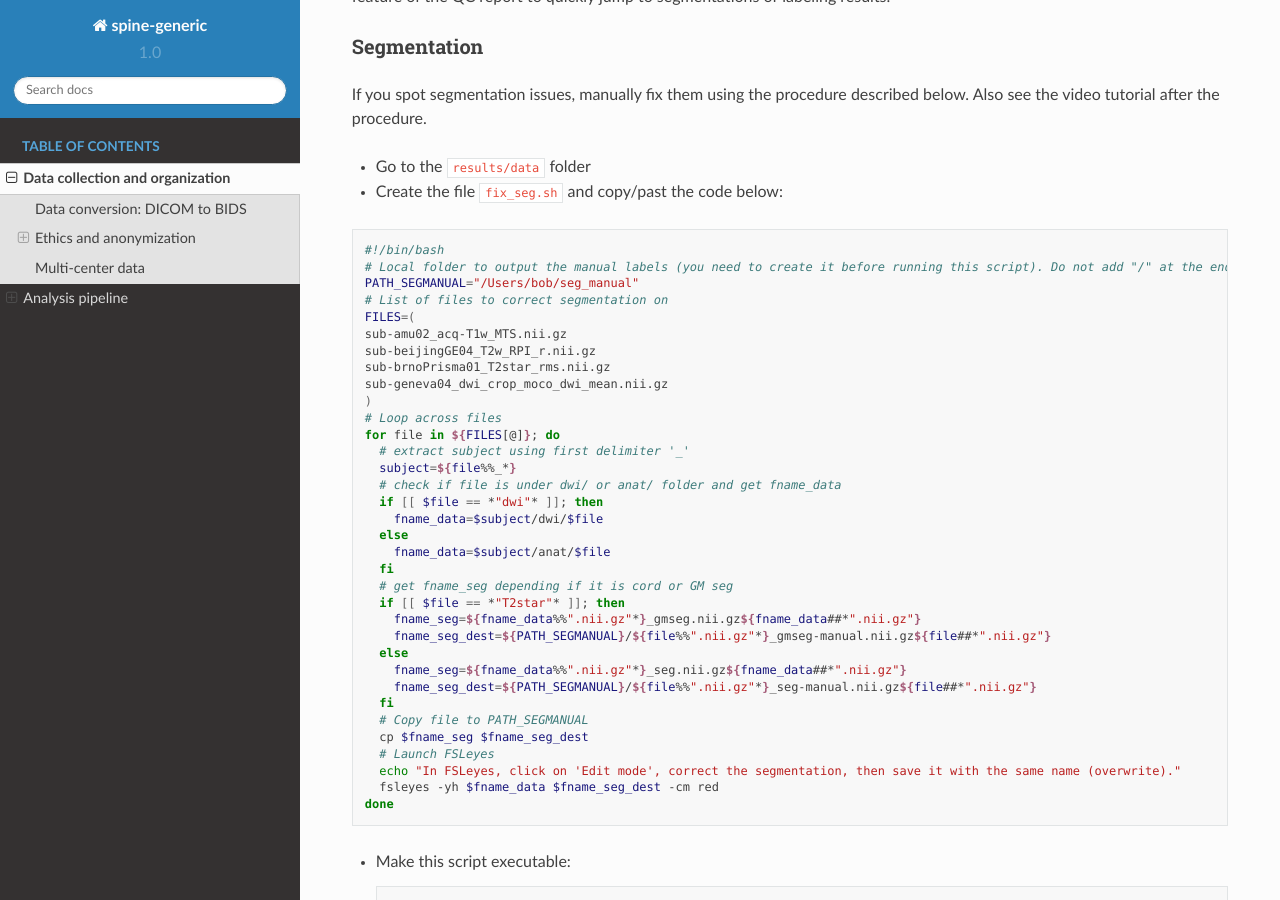
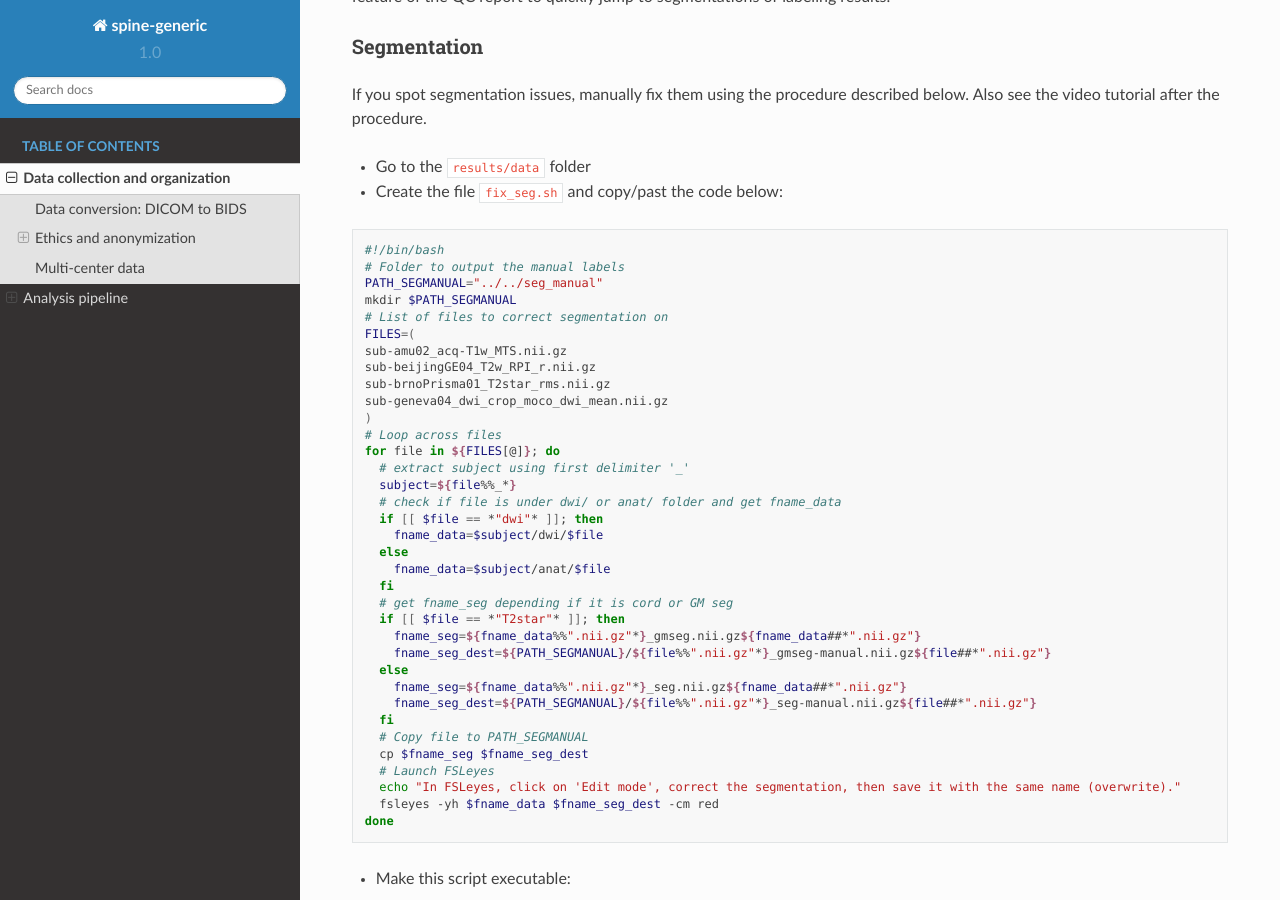
Before and after one commit to spine-generic/spine-generic, a Sphinx documentation site: the page built from docs/documentation.rst, in a window 1280 px wide and 900 px high, scrolled down 5398 px. Built offline with Sphinx 7.4.7 and the Read the Docs theme 2.0.0, drawn with Linux system fonts in a browser that asks for light colours.

Commit message:
Update documentation.rst

```diff
--- a/docs/documentation.rst
+++ b/docs/documentation.rst
@@ -303,8 +303,9 @@ below. Also see the video tutorial after the procedure.
 .. code-block:: bash
 
   #!/bin/bash
-  # Local folder to output the manual labels (you need to create it before running this script). Do not add "/" at the end.
-  PATH_SEGMANUAL="/Users/bob/seg_manual"
+  # Folder to output the manual labels
+  PATH_SEGMANUAL="../../seg_manual"
+  mkdir $PATH_SEGMANUAL
   # List of files to correct segmentation on
   FILES=(
   sub-amu02_acq-T1w_MTS.nii.gz
```
